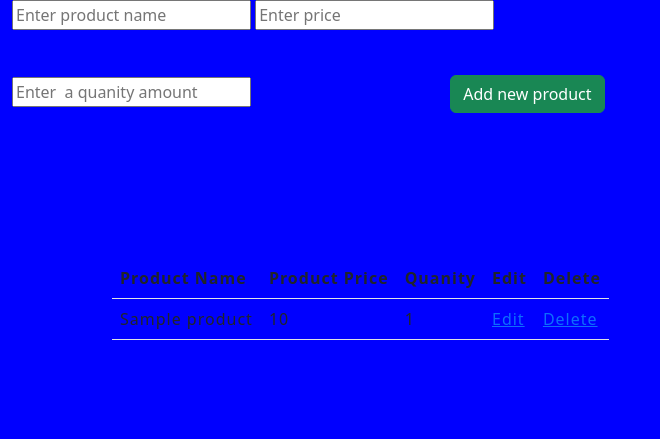
After one commit to B1r2a3d4l5y/inventroy_with_php, a PHP site: page /index.php in a window 1280 px wide. The commit adds this page. Shown: the top 439 px of the page, without its empty margins (0-660 px from the left). Run offline with PHP 8.4, Linux system fonts and the light colour scheme; tables that the repository leaves empty hold one stand-in row (values such as "Sample post"); data that the repository does not hold is empty.

Commit message:
Add files via upload

```diff
--- a/css/front_page.css
+++ b/css/front_page.css
@@ -14,12 +14,14 @@ body {
     margin: 45px;
     left: 150px ;
 }
-.task {
+.viewBtn {
     display: inline-block;
-    position: relative;
-    width: 200px
+    position: absolute;
+
 
 }
+
+
 .table {
     display: inline-block;
     position: relative;
--- /dev/null
+++ b/index.php
@@ -0,0 +1,80 @@
+<!DOCTYPE html>
+<html lang="en">
+<head>
+    <meta charset="UTF-8">
+    <meta http-equiv="X-UA-Compatible" content="IE=edge">
+    <meta name="viewport" content="width=device-width, initial-scale=1.0">
+    <!-- CSS only -->
+    <link href="https://cdn.jsdelivr.net/npm/bootstrap@5.2.3/dist/css/bootstrap.min.css" rel="stylesheet"
+        integrity="sha384-rbsA2VBKQhggwzxH7pPCaAqO46MgnOM80zW1RWuH61DGLwZJEdK2Kadq2F9CUG65" crossorigin="anonymous">
+        <link rel="stylesheet" href="css/front_page.css">
+
+
+    <title>inventroy system</title>
+</head>
+<body>
+    <div class="container-fluid">
+        <div class="row">
+            <form class="form col-lg-6 col-md-6 col-sm-12 col-xs-12" action="php/add.php" method="post" id="myform">
+                <label for="form_input" class="form_input">
+                    <input type="text" class="productname" name="productname" placeholder="Enter product name">
+                    <input type="text" name="productprice" class="productprice" placeholder="Enter price">
+                    <input type="text" name="quanity" class="quanity" placeholder="Enter  a quanity amount">
+                    <button type="submit" class="add btn btn-success" name="add">Add new product</button>
+
+                </label>
+
+                <table class="table ">
+                    <thead>
+                        <tr>
+
+                            <th>Product Name</th>
+                            <th>Product Price</th>
+                            <th>Quanity</th>
+                            <th>Edit</th>
+                            <th>Delete</th>
+
+                        </tr>
+
+                    </thead>
+                    <tbody>
+                        <?php
+                        include 'php/database.php';
+                        $result  = $conn->query("SELECT * FROM products;");
+                        while($row = mysqli_fetch_array($result) ) {
+                            echo "<tr>";
+                            echo "<td>" . $row["product_name"] . "</td>";
+                            echo "<td>". $row["product_price"] . "</td>";
+                            echo "<td>". $row["quanity"] . "</td>";
+                            echo "<td><a href='edit' role='button' class=' edit btn-info btn-sm '>Edit</a>" .$row["edit"] . "</td>";
+                            echo "<td><a hrf='delete' role='button' class=''delete btn btn-danger btn-sm'>Delete</a>".  $row["delete"] . "</td>";
+                            echo "</tr>";
+
+
+
+                        }
+                        ?>
+
+
+
+
+
+
+
+
+
+
+
+
+
+                    </tbody>
+                </table>
+
+
+            </form>
+        </div>
+
+    </div>
+
+</body>
+</html>
```
Also changed, not shown: php/add.php (+6 -5 lines).
